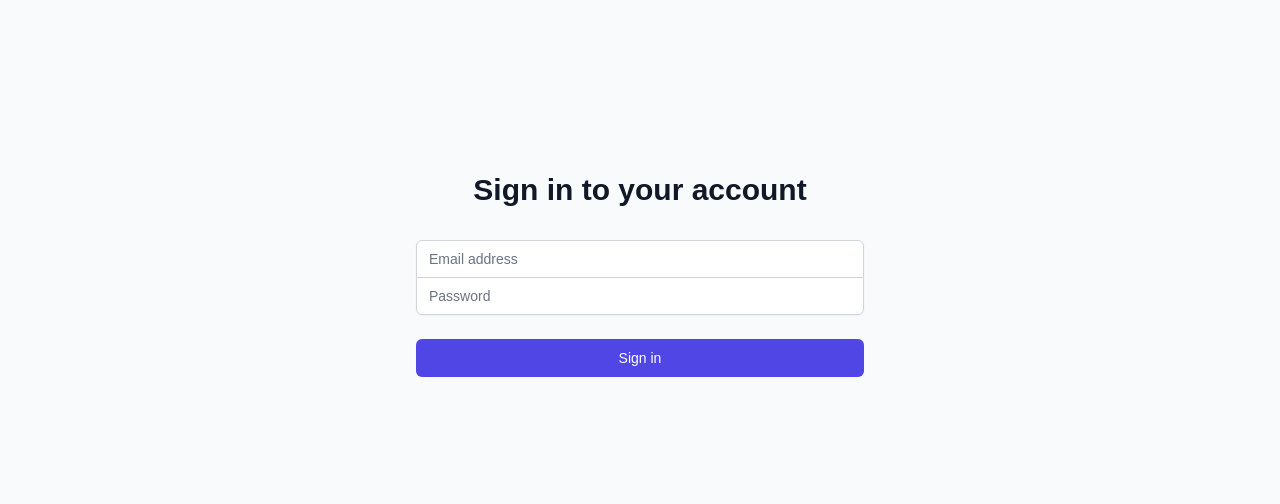
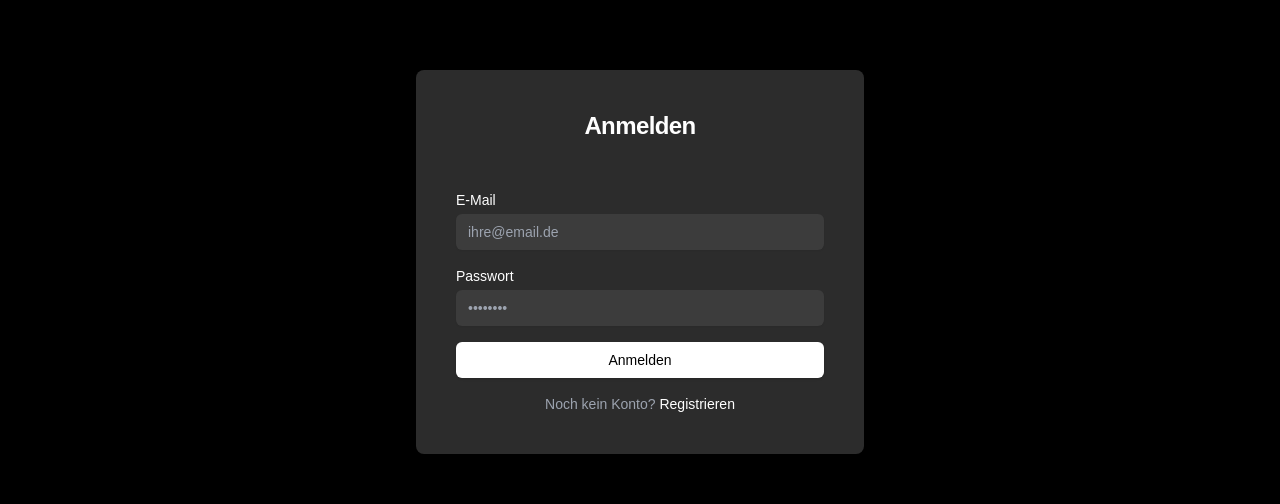
Before and after one commit to WISE23-Systemanalyse/Frontend, a Next.js app in the folder src/: page /auth/signin in a window 1280 px wide. Shown: the part 202-706 px from the top of the page. Built offline with nearby package versions, Linux system fonts and the light colour scheme; no server answers.

Commit message:
new design, but login not working properly

```diff
--- a/src/app/auth/signin/page.tsx
+++ b/src/app/auth/signin/page.tsx
@@ -3,6 +3,10 @@
 import { useState } from "react"
 import { signIn } from "next-auth/react"
 import { useRouter } from "next/navigation"
+import { Button } from "@/components/ui/button"
+import { Input } from "@/components/ui/input"
+import { Card, CardContent, CardHeader, CardTitle } from "@/components/ui/card"
+import Link from 'next/link'
 
 export default function SignIn() {
   const [email, setEmail] = useState("")
@@ -31,60 +35,70 @@ export default function SignIn() {
   }
 
   return (
-    <div className="min-h-screen flex items-center justify-center bg-gray-50 py-12 px-4 sm:px-6 lg:px-8">
-      <div className="max-w-md w-full space-y-8">
-        <div>
-          <h2 className="mt-6 text-center text-3xl font-extrabold text-gray-900">Sign in to your account</h2>
-        </div>
-        <form className="mt-8 space-y-6" onSubmit={handleSubmit}>
-          <input type="hidden" name="remember" defaultValue="true" />
-          <div className="rounded-md shadow-sm -space-y-px">
+    <div className="min-h-screen bg-black flex items-center justify-center p-4">
+      <Card className="w-full max-w-md bg-[#2C2C2C] border-0">
+        <CardHeader className="space-y-1">
+          <CardTitle className="text-2xl font-bold text-white text-center">
+            Anmelden
+          </CardTitle>
+        </CardHeader>
+        <CardContent className="pt-6">
+          <form onSubmit={handleSubmit} className="space-y-4">
             <div>
-              <label htmlFor="email-address" className="sr-only">
-                Email address
+              <label htmlFor="email" className="block text-sm font-medium text-white mb-1">
+                E-Mail
               </label>
-              <input
-                id="email-address"
-                name="email"
+              <Input
+                id="email"
                 type="email"
-                autoComplete="email"
-                required
-                className="appearance-none rounded-none relative block w-full px-3 py-2 border border-gray-300 placeholder-gray-500 text-gray-900 rounded-t-md focus:outline-none focus:ring-indigo-500 focus:border-indigo-500 focus:z-10 sm:text-sm"
-                placeholder="Email address"
                 value={email}
                 onChange={(e) => setEmail(e.target.value)}
+                className="bg-[#3C3C3C] text-white border-0 focus:ring-0 focus:ring-white/20 placeholder:text-gray-400"
+                placeholder="ihre@email.de"
+                required
               />
             </div>
+
             <div>
-              <label htmlFor="password" className="sr-only">
-                Password
+              <label htmlFor="password" className="block text-sm font-medium text-white mb-1">
+                Passwort
               </label>
-              <input
+              <Input
                 id="password"
-                name="password"
                 type="password"
-                autoComplete="current-password"
-                required
-                className="appearance-none rounded-none relative block w-full px-3 py-2 border border-gray-300 placeholder-gray-500 text-gray-900 rounded-b-md focus:outline-none focus:ring-indigo-500 focus:border-indigo-500 focus:z-10 sm:text-sm"
-                placeholder="Password"
                 value={password}
                 onChange={(e) => setPassword(e.target.value)}
+                className="bg-[#3C3C3C] text-white border-0 focus:ring-0 focus:ring-white/20 placeholder:text-gray-400"
+                placeholder="••••••••"
+                required
               />
             </div>
-          </div>
 
-          {error && <div className="text-red-500 text-sm mt-2">{error}</div>}
+            {error && (
+              <div className="p-3 text-sm text-red-500 bg-red-500/10 border border-red-500/20 rounded">
+                {error}
+              </div>
+            )}
 
-          <div>
-            <button
+            <Button
               type="submit"
-              className="group relative w-full flex justify-center py-2 px-4 border border-transparent text-sm font-medium rounded-md text-white bg-indigo-600 hover:bg-indigo-700 focus:outline-none focus:ring-2 focus:ring-offset-2 focus:ring-indigo-500"
+              className="w-full bg-white hover:bg-white/90 text-black transition-colors"
             >
-              Sign in
-            </button>
-          </div>
-        </form>
-      </div>
+              Anmelden
+            </Button>
+
+            <div className="text-center text-sm text-gray-400">
+              Noch kein Konto?{' '}
+              <Link
+                href="/auth/signup"
+                className="text-white hover:text-gray-300"
+              >
+                Registrieren
+              </Link>
+            </div>
+          </form>
+        </CardContent>
+      </Card>
     </div>
   )
 }
--- a/src/app/auth/signup/VerifyEmailForm.tsx
+++ b/src/app/auth/signup/VerifyEmailForm.tsx
@@ -3,6 +3,8 @@ import React from "react"
 import { useState } from "react"
 import { useRouter } from "next/navigation"
 import { verifyEmail } from "./actions"
+import { Input } from "@/components/ui/input"
+import { Button } from "@/components/ui/button"
 
 export default function VerifyEmailForm({ email }: { email: string }) {
   const [error, setError] = useState("")
@@ -14,42 +16,52 @@ export default function VerifyEmailForm({ email }: { email: string }) {
     if (result.success) {
       router.push("/auth/signin")
     } else {
-      setError(result.error || "An error occurred during verification")
+      setError(result.error || "Ein Fehler ist aufgetreten")
     }
   }
 
   return (
     <form action={handleSubmit} className="space-y-4">
-      {error && <p className="text-red-500 text-center">{error}</p>}
-      <div>
-        <label htmlFor="email" className="block text-sm font-medium">
-          Email
+      {error && (
+        <div className="p-3 text-sm text-red-500 bg-red-500/10 border border-red-500/20 rounded">
+          {error}
+        </div>
+      )}
+
+      <div className="space-y-2">
+        <label className="text-sm font-medium text-gray-400">
+          E-Mail
         </label>
-        <input
-          id="email"
+        <Input
           name="email"
           type="email"
           value={email}
           readOnly
-          className="mt-1 block w-full rounded-md border p-2 bg-gray-100"
+          className="bg-[#141414] border-zinc-800 text-white"
         />
       </div>
-      <div>
-        <label htmlFor="code" className="block text-sm font-medium">
-          Verification Code
+
+      <div className="space-y-2">
+        <label className="text-sm font-medium text-gray-400">
+          Bestätigungscode
         </label>
-        <input
-          id="code"
+        <Input
           name="code"
           type="text"
           required
           maxLength={6}
-          className="mt-1 block w-full rounded-md border p-2 text-center text-2xl tracking-widest"
+          className="bg-[#141414] border-zinc-800 text-white focus:ring-red-500 focus:border-red-500
+                   text-center text-2xl tracking-widest"
+          placeholder="••••••"
         />
       </div>
-      <button type="submit" className="w-full bg-blue-500 text-white rounded-md p-2 hover:bg-blue-600">
-        Verify Email
-      </button>
+
+      <Button
+        type="submit"
+        className="w-full bg-red-600 hover:bg-red-700 text-white"
+      >
+        E-Mail bestätigen
+      </Button>
     </form>
   )
 }
--- a/src/app/auth/signup/page.tsx
+++ b/src/app/auth/signup/page.tsx
@@ -2,6 +2,9 @@
 import { useState } from 'react';
 import Link from 'next/link';
 import VerifyEmailForm from './VerifyEmailForm';
+import { Button } from "@/components/ui/button"
+import { Input } from "@/components/ui/input"
+import { Card, CardContent, CardHeader, CardTitle } from "@/components/ui/card"
 
 export default function SignUp() {
   const [error, setError] = useState('');
@@ -40,74 +43,100 @@ export default function SignUp() {
 
   if (showVerification) {
     return (
-      <div className="flex min-h-screen flex-col items-center justify-center">
-        <div className="w-full max-w-md space-y-8 p-6 bg-white rounded-xl shadow-md">
-          <h2 className="text-2xl font-bold text-center">Verify Your Email</h2>
-          <p className="text-center text-gray-600">
-            We&apos;ve sent a 6-digit code to your email. Please enter it below to verify your account.
+      <div className="min-h-screen bg-black flex items-center justify-center p-4">
+        <Card className="w-full max-w-md bg-[#2C2C2C] border-0">
+          <CardHeader className="space-y-1">
+            <CardTitle className="text-2xl font-bold text-white text-center">
+              E-Mail bestätigen
+            </CardTitle>
+            <p className="text-sm text-gray-400 text-center">
+              Wir haben einen 6-stelligen Code an Ihre E-Mail-Adresse gesendet.
             </p>
+          </CardHeader>
+          <CardContent className="pt-6">
             <VerifyEmailForm email={userEmail} />
-        </div>
+          </CardContent>
+        </Card>
       </div>
     );
   }
 
   return (
-    <div className="flex min-h-screen flex-col items-center justify-center">
-      <div className="w-full max-w-md space-y-8 p-6 bg-white rounded-xl shadow-md">
-        <h2 className="text-2xl font-bold text-center">Sign Up</h2>
-        {error && <p className="text-red-500 text-center">{error}</p>}
+    <div className="min-h-screen bg-black flex items-center justify-center p-4">
+      <Card className="w-full max-w-md bg-[#2C2C2C] border-0">
+        <CardHeader className="space-y-1">
+          <CardTitle className="text-2xl font-bold text-white text-center">
+            Registrieren
+          </CardTitle>
+        </CardHeader>
+        <CardContent className="pt-6">
+          {error && (
+            <div className="mb-4 p-3 text-sm text-red-500 bg-red-500/10 border border-red-500/20 rounded">
+              {error}
+            </div>
+          )}
           <form onSubmit={handleSubmit} className="space-y-4">
             <div>
-            <label htmlFor="email" className="block text-sm font-medium">
-              Email
+              <label htmlFor="email" className="block text-sm font-medium text-white mb-1">
+                E-Mail
               </label>
-            <input
+              <Input
                 id="email"
                 name="email"
                 type="email"
                 required
-              className="mt-1 block w-full rounded-md border p-2"
+                className="bg-[#3C3C3C] text-white border-0 focus:ring-0 focus:ring-white/20 placeholder:text-gray-400"
+                placeholder="ihre@email.de"
               />
             </div>
+
             <div>
-            <label htmlFor="userName" className="block text-sm font-medium">
-              Username
+              <label htmlFor="userName" className="block text-sm font-medium text-white mb-1">
+                Benutzername
               </label>
-            <input
+              <Input
                 id="userName"
                 name="userName"
                 type="text"
                 required
-              className="mt-1 block w-full rounded-md border p-2"
+                className="bg-[#3C3C3C] text-white border-0 focus:ring-0 focus:ring-white/20 placeholder:text-gray-400"
+                placeholder="Benutzername"
               />
             </div>
+
             <div>
-            <label htmlFor="password" className="block text-sm font-medium">
-              Password
+              <label htmlFor="password" className="block text-sm font-medium text-white mb-1">
+                Passwort
               </label>
-            <input
+              <Input
                 id="password"
                 name="password"
                 type="password"
                 required
-              className="mt-1 block w-full rounded-md border p-2"
+                className="bg-[#3C3C3C] text-white border-0 focus:ring-0 focus:ring-white/20 placeholder:text-gray-400"
+                placeholder="••••••••"
               />
             </div>
-          <button
+
+            <Button
               type="submit"
-            className="w-full bg-blue-500 text-white rounded-md p-2 hover:bg-blue-600"
+              className="w-full bg-white hover:bg-white/90 text-black transition-colors"
             >
-            Sign Up
-          </button>
+              Registrieren
+            </Button>
+
+            <div className="text-center text-sm text-gray-400">
+              Bereits registriert?{' '}
+              <Link
+                href="/auth/signin"
+                className="text-white hover:text-gray-300"
+              >
+                Anmelden
+              </Link>
+            </div>
           </form>
-        <p className="text-center">
-          Already have an account?{' '}
-          <Link href="/auth/signin" className="text-blue-500 hover:underline">
-            Sign In
-          </Link>
-        </p>
-      </div>
+        </CardContent>
+      </Card>
     </div>
   );
 }
--- a/src/app/globals.css
+++ b/src/app/globals.css
@@ -79,3 +79,31 @@ body {
     -ms-overflow-style: none;  /* IE and Edge */
     scrollbar-width: none;  /* Firefox */
 }
+
+/* Autofill Styles überschreiben */
+input:-webkit-autofill,
+input:-webkit-autofill:hover,
+input:-webkit-autofill:focus,
+input:-webkit-autofill:active {
+    -webkit-background-clip: text;
+    -webkit-text-fill-color: white !important;
+    transition: background-color 5000s ease-in-out 0s;
+    box-shadow: inset 0 0 20px 20px #3C3C3C !important;
+}
+
+/* Firefox */
+input:autofill {
+    background: #3C3C3C !important;
+    color: white !important;
+}
+
+/* Edge */
+input:-ms-input-placeholder {
+    background: #3C3C3C !important;
+    color: white !important;
+}
+
+/* Placeholder Farbe */
+input::placeholder {
+    color: #9CA3AF !important; /* text-gray-400 */
+}
```
Also changed, not shown: src/components/navbar/Navbar.tsx (+57 -52 lines), src/providers/auth.tsx (+18 -2 lines). Lines whose indentation alone changed are shown as unchanged.
